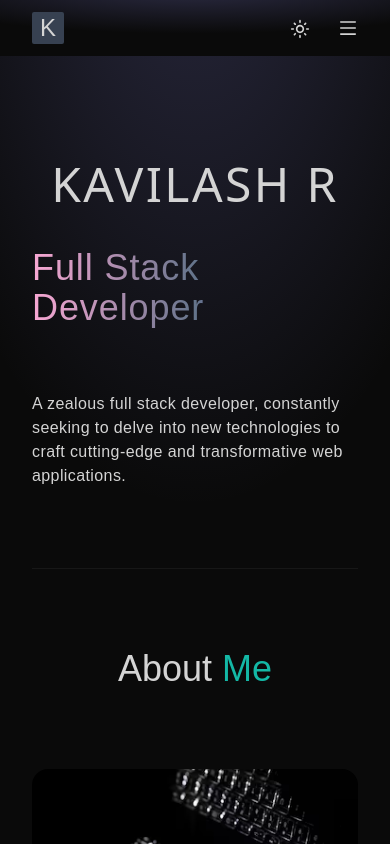
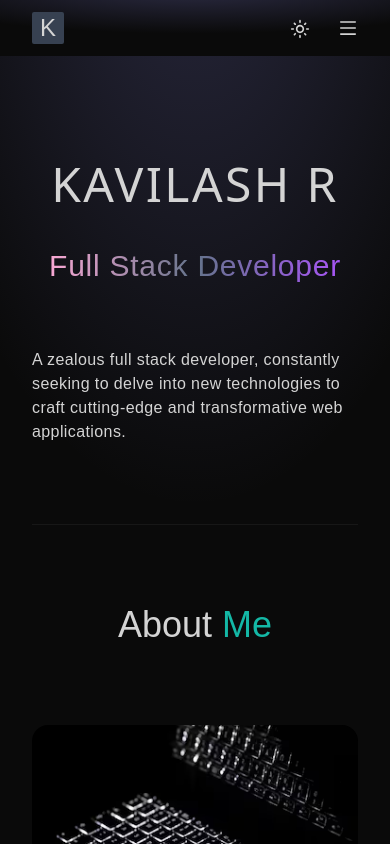
Before and after one commit to Kavilash-R/portfolio, a React (Vite) app: page / in a window 390 px wide. Shown: the top 844 px of the page. Built offline with nearby package versions, Linux system fonts and the light colour scheme; the HTML template or start-up script is replaced by a standard one.

Commit message:
changed text size

```diff
--- a/src/components/Home.jsx
+++ b/src/components/Home.jsx
@@ -44,7 +44,7 @@ const Home = () => {
                 initial={{ x: -100, opacity: 0 }}
                 animate={{ x: 0, opacity: 1 }}
                 transition={{ duration: 0.5, delay: 1 }}
-                className="text-4xl lg:text-6xl bg-gradient-to-r from-pink-300 via-slate-500 to-purple-500 bg-clip-text tracking-wide text-transparent"
+                className="text-3xl lg:text-6xl bg-gradient-to-r from-pink-300 via-slate-500 to-purple-500 bg-clip-text tracking-wide text-transparent"
               >
                 {" "}
                 Full Stack Developer
--- a/vite.config.js
+++ b/vite.config.js
@@ -7,4 +7,5 @@ export default defineConfig({
     outDir: "dist",
   },
   plugins: [react()],
+  base: "/",
 });
```
